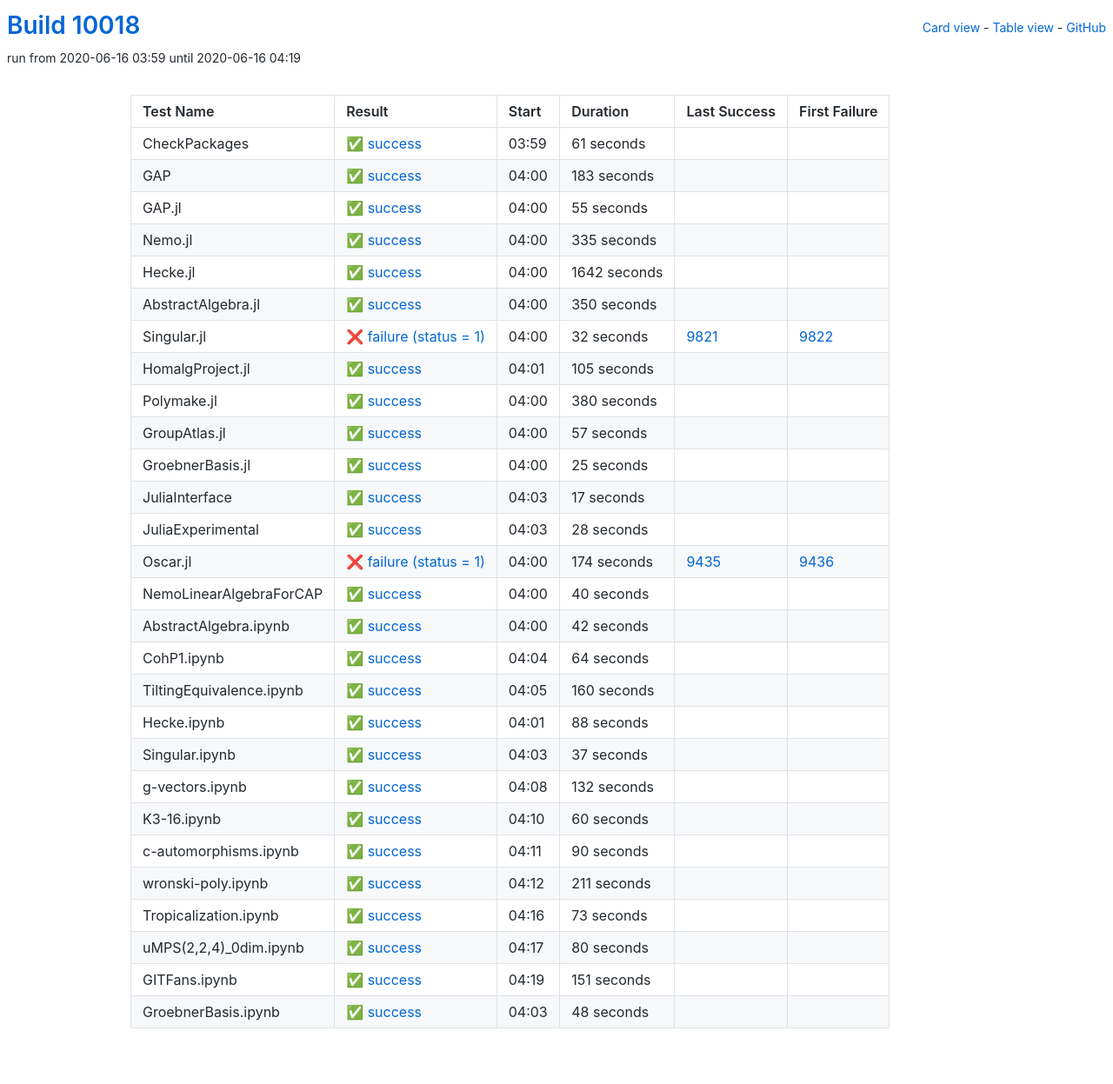
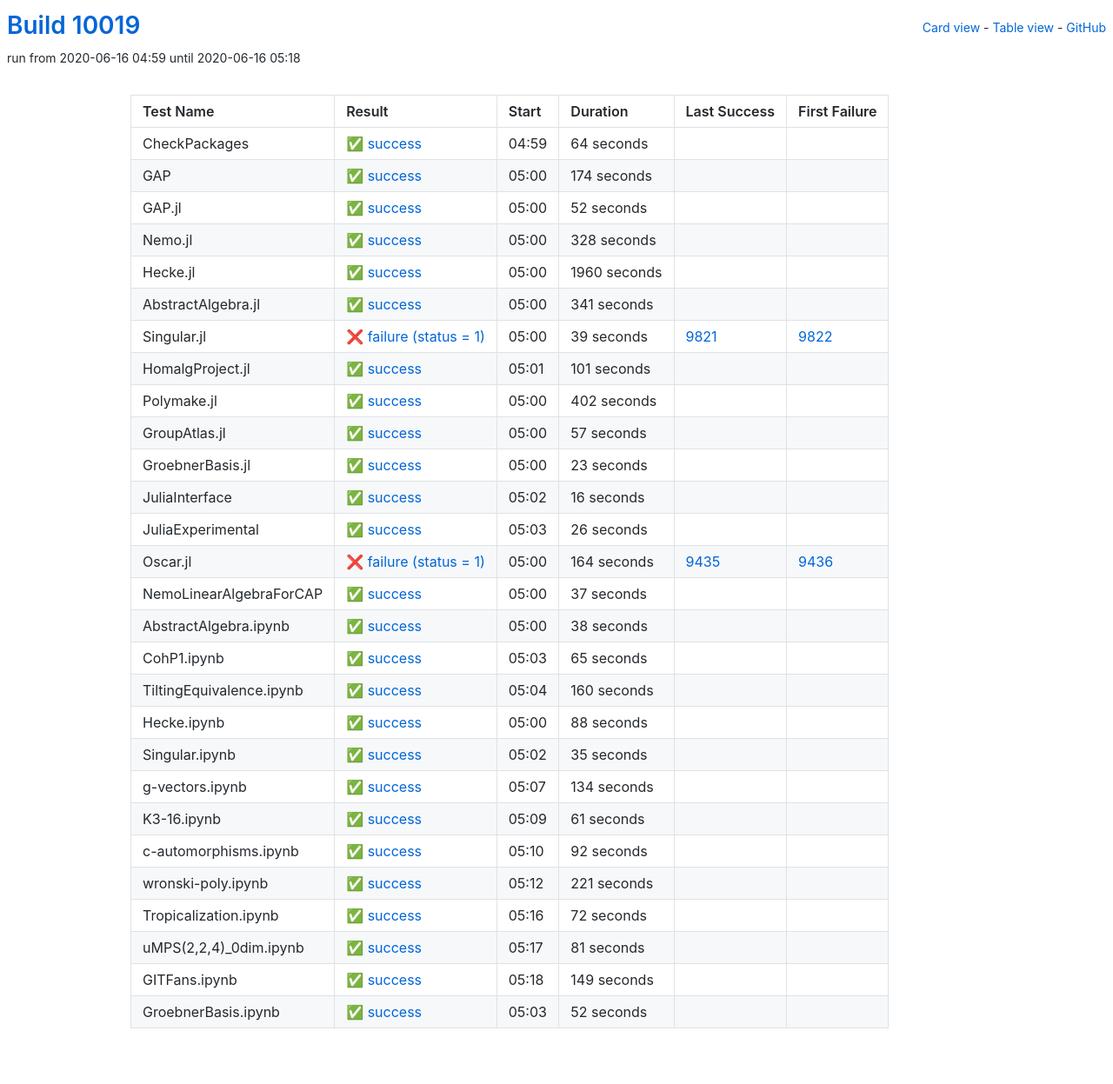
Before and after one commit to oscar-system/oscar-ci-status, a Jekyll site: the page built from table.html, in a window 1280 px wide. Shown: the whole page at 87% size. Built offline with Jekyll 4.4.1, drawn with Linux system fonts in a browser that asks for light colours.

Commit message:
Build #10019

```diff
--- a/_data/ci.yml
+++ b/_data/ci.yml
@@ -1,6 +1,6 @@
 ---
-build: 10018
-build_url: https://oscarci.mathematik.uni-kl.de/job/oscar/10018/
+build: 10019
+build_url: https://oscarci.mathematik.uni-kl.de/job/oscar/10019/
 job: oscar
 organization: oscar-system
 repo: oscar-ci-status
@@ -8,116 +8,116 @@ repourl: https://github.com/oscar-system/oscar-ci-status
 tests:
 - name: CheckPackages
   id: checkpackages
-  log: https://oscarci.mathematik.uni-kl.de/job/oscar/10018/artifact/logs/build-10018/CheckPackages.log
-  start: 2020-06-16 03:59
+  log: https://oscarci.mathematik.uni-kl.de/job/oscar/10019/artifact/logs/build-10019/CheckPackages.log
+  start: 2020-06-16 04:59
   success: true
   exitcode: 0
   status: success
-  duration: 61
+  duration: 64
   last_success: false
   last_success_url:
   first_failure: false
   first_failure_url:
 - name: GAP
   id: gap
-  log: https://oscarci.mathematik.uni-kl.de/job/oscar/10018/artifact/logs/build-10018/GAP.log
-  start: 2020-06-16 04:00
+  log: https://oscarci.mathematik.uni-kl.de/job/oscar/10019/artifact/logs/build-10019/GAP.log
+  start: 2020-06-16 05:00
   success: true
   exitcode: 0
   status: success
-  duration: 183
+  duration: 174
   last_success: false
   last_success_url:
   first_failure: false
   first_failure_url:
 - name: GAP.jl
   id: gap-jl
-  log: https://oscarci.mathematik.uni-kl.de/job/oscar/10018/artifact/logs/build-10018/GAP.jl.log
-  start: 2020-06-16 04:00
+  log: https://oscarci.mathematik.uni-kl.de/job/oscar/10019/artifact/logs/build-10019/GAP.jl.log
+  start: 2020-06-16 05:00
   success: true
   exitcode: 0
   status: success
-  duration: 55
+  duration: 52
   last_success: false
   last_success_url:
   first_failure: false
   first_failure_url:
 - name: Nemo.jl
   id: nemo-jl
-  log: https://oscarci.mathematik.uni-kl.de/job/oscar/10018/artifact/logs/build-10018/Nemo.jl.log
-  start: 2020-06-16 04:00
+  log: https://oscarci.mathematik.uni-kl.de/job/oscar/10019/artifact/logs/build-10019/Nemo.jl.log
+  start: 2020-06-16 05:00
   success: true
   exitcode: 0
   status: success
-  duration: 335
+  duration: 328
   last_success: false
   last_success_url:
   first_failure: false
   first_failure_url:
 - name: Hecke.jl
   id: hecke-jl
-  log: https://oscarci.mathematik.uni-kl.de/job/oscar/10018/artifact/logs/build-10018/Hecke.jl.log
-  start: 2020-06-16 04:00
+  log: https://oscarci.mathematik.uni-kl.de/job/oscar/10019/artifact/logs/build-10019/Hecke.jl.log
+  start: 2020-06-16 05:00
   success: true
   exitcode: 0
   status: success
-  duration: 1642
+  duration: 1960
   last_success: false
   last_success_url:
   first_failure: false
   first_failure_url:
 - name: AbstractAlgebra.jl
   id: abstractalgebra-jl
-  log: https://oscarci.mathematik.uni-kl.de/job/oscar/10018/artifact/logs/build-10018/AbstractAlgebra.jl.log
-  start: 2020-06-16 04:00
+  log: https://oscarci.mathematik.uni-kl.de/job/oscar/10019/artifact/logs/build-10019/AbstractAlgebra.jl.log
+  start: 2020-06-16 05:00
   success: true
   exitcode: 0
   status: success
-  duration: 350
+  duration: 341
   last_success: false
   last_success_url:
   first_failure: false
   first_failure_url:
 - name: Singular.jl
   id: singular-jl
-  log: https://oscarci.mathematik.uni-kl.de/job/oscar/10018/artifact/logs/build-10018/Singular.jl.log
-  start: 2020-06-16 04:00
+  log: https://oscarci.mathematik.uni-kl.de/job/oscar/10019/artifact/logs/build-10019/Singular.jl.log
+  start: 2020-06-16 05:00
   success: false
   exitcode: 1
   status: failure
-  duration: 32
+  duration: 39
   last_success: 9821
   last_success_url: https://oscarci.mathematik.uni-kl.de/job/oscar/9821/
   first_failure: 9822
   first_failure_url: https://oscarci.mathematik.uni-kl.de/job/oscar/9822/
 - name: HomalgProject.jl
   id: homalgproject-jl
-  log: https://oscarci.mathematik.uni-kl.de/job/oscar/10018/artifact/logs/build-10018/HomalgProject.jl.log
-  start: 2020-06-16 04:01
+  log: https://oscarci.mathematik.uni-kl.de/job/oscar/10019/artifact/logs/build-10019/HomalgProject.jl.log
+  start: 2020-06-16 05:01
   success: true
   exitcode: 0
   status: success
-  duration: 105
+  duration: 101
   last_success: false
   last_success_url:
   first_failure: false
   first_failure_url:
 - name: Polymake.jl
   id: polymake-jl
-  log: https://oscarci.mathematik.uni-kl.de/job/oscar/10018/artifact/logs/build-10018/Polymake.jl.log
-  start: 2020-06-16 04:00
+  log: https://oscarci.mathematik.uni-kl.de/job/oscar/10019/artifact/logs/build-10019/Polymake.jl.log
+  start: 2020-06-16 05:00
   success: true
   exitcode: 0
   status: success
-  duration: 380
+  duration: 402
   last_success: false
   last_success_url:
   first_failure: false
   first_failure_url:
 - name: GroupAtlas.jl
   id: groupatlas-jl
-  log: https://oscarci.mathematik.uni-kl.de/job/oscar/10018/artifact/logs/build-10018/GroupAtlas.jl.log
-  start: 2020-06-16 04:00
+  log: https://oscarci.mathematik.uni-kl.de/job/oscar/10019/artifact/logs/build-10019/GroupAtlas.jl.log
+  start: 2020-06-16 05:00
   success: true
   exitcode: 0
   status: success
@@ -128,92 +128,92 @@ tests:
   first_failure_url:
 - name: GroebnerBasis.jl
   id: groebnerbasis-jl
-  log: https://oscarci.mathematik.uni-kl.de/job/oscar/10018/artifact/logs/build-10018/GroebnerBasis.jl.log
-  start: 2020-06-16 04:00
+  log: https://oscarci.mathematik.uni-kl.de/job/oscar/10019/artifact/logs/build-10019/GroebnerBasis.jl.log
+  start: 2020-06-16 05:00
   success: true
   exitcode: 0
   status: success
-  duration: 25
+  duration: 23
   last_success: false
   last_success_url:
   first_failure: false
   first_failure_url:
 - name: JuliaInterface
   id: juliainterface
-  log: https://oscarci.mathematik.uni-kl.de/job/oscar/10018/artifact/logs/build-10018/JuliaInterface.log
-  start: 2020-06-16 04:03
+  log: https://oscarci.mathematik.uni-kl.de/job/oscar/10019/artifact/logs/build-10019/JuliaInterface.log
+  start: 2020-06-16 05:02
   success: true
   exitcode: 0
   status: success
-  duration: 17
+  duration: 16
   last_success: false
   last_success_url:
   first_failure: false
   first_failure_url:
 - name: JuliaExperimental
   id: juliaexperimental
-  log: https://oscarci.mathematik.uni-kl.de/job/oscar/10018/artifact/logs/build-10018/JuliaExperimental.log
-  start: 2020-06-16 04:03
+  log: https://oscarci.mathematik.uni-kl.de/job/oscar/10019/artifact/logs/build-10019/JuliaExperimental.log
+  start: 2020-06-16 05:03
   success: true
   exitcode: 0
   status: success
-  duration: 28
+  duration: 26
   last_success: false
   last_success_url:
   first_failure: false
   first_failure_url:
 - name: Oscar.jl
   id: oscar-jl
-  log: https://oscarci.mathematik.uni-kl.de/job/oscar/10018/artifact/logs/build-10018/Oscar.jl.log
-  start: 2020-06-16 04:00
+  log: https://oscarci.mathematik.uni-kl.de/job/oscar/10019/artifact/logs/build-10019/Oscar.jl.log
+  start: 2020-06-16 05:00
   success: false
   exitcode: 1
   status: failure
-  duration: 174
+  duration: 164
   last_success: 9435
   last_success_url: https://oscarci.mathematik.uni-kl.de/job/oscar/9435/
   first_failure: 9436
   first_failure_url: https://oscarci.mathematik.uni-kl.de/job/oscar/9436/
 - name: NemoLinearAlgebraForCAP
   id: nemolinearalgebraforcap
-  log: https://oscarci.mathematik.uni-kl.de/job/oscar/10018/artifact/logs/build-10018/NemoLinearAlgebraForCAP.log
-  start: 2020-06-16 04:00
+  log: https://oscarci.mathematik.uni-kl.de/job/oscar/10019/artifact/logs/build-10019/NemoLinearAlgebraForCAP.log
+  start: 2020-06-16 05:00
   success: true
   exitcode: 0
   status: success
-  duration: 40
+  duration: 37
   last_success: false
   last_success_url:
   first_failure: false
   first_failure_url:
 - name: AbstractAlgebra.ipynb
   id: abstractalgebra-ipynb
-  log: https://oscarci.mathematik.uni-kl.de/job/oscar/10018/artifact/logs/build-10018/AbstractAlgebra.ipynb.log
-  start: 2020-06-16 04:00
+  log: https://oscarci.mathematik.uni-kl.de/job/oscar/10019/artifact/logs/build-10019/AbstractAlgebra.ipynb.log
+  start: 2020-06-16 05:00
   success: true
   exitcode: 0
   status: success
-  duration: 42
+  duration: 38
   last_success: false
   last_success_url:
   first_failure: false
   first_failure_url:
 - name: CohP1.ipynb
   id: cohp1-ipynb
-  log: https://oscarci.mathematik.uni-kl.de/job/oscar/10018/artifact/logs/build-10018/CohP1.ipynb.log
-  start: 2020-06-16 04:04
+  log: https://oscarci.mathematik.uni-kl.de/job/oscar/10019/artifact/logs/build-10019/CohP1.ipynb.log
+  start: 2020-06-16 05:03
   success: true
   exitcode: 0
   status: success
-  duration: 64
+  duration: 65
   last_success: false
   last_success_url:
   first_failure: false
   first_failure_url:
 - name: TiltingEquivalence.ipynb
   id: tiltingequivalence-ipynb
-  log: https://oscarci.mathematik.uni-kl.de/job/oscar/10018/artifact/logs/build-10018/TiltingEquivalence.ipynb.log
-  start: 2020-06-16 04:05
+  log: https://oscarci.mathematik.uni-kl.de/job/oscar/10019/artifact/logs/build-10019/TiltingEquivalence.ipynb.log
+  start: 2020-06-16 05:04
   success: true
   exitcode: 0
   status: success
@@ -224,8 +224,8 @@ tests:
   first_failure_url:
 - name: Hecke.ipynb
   id: hecke-ipynb
-  log: https://oscarci.mathematik.uni-kl.de/job/oscar/10018/artifact/logs/build-10018/Hecke.ipynb.log
-  start: 2020-06-16 04:01
+  log: https://oscarci.mathematik.uni-kl.de/job/oscar/10019/artifact/logs/build-10019/Hecke.ipynb.log
+  start: 2020-06-16 05:00
   success: true
   exitcode: 0
   status: success
@@ -236,108 +236,108 @@ tests:
   first_failure_url:
 - name: Singular.ipynb
   id: singular-ipynb
-  log: https://oscarci.mathematik.uni-kl.de/job/oscar/10018/artifact/logs/build-10018/Singular.ipynb.log
-  start: 2020-06-16 04:03
+  log: https://oscarci.mathematik.uni-kl.de/job/oscar/10019/artifact/logs/build-10019/Singular.ipynb.log
+  start: 2020-06-16 05:02
   success: true
   exitcode: 0
   status: success
-  duration: 37
+  duration: 35
   last_success: false
   last_success_url:
   first_failure: false
   first_failure_url:
 - name: g-vectors.ipynb
   id: g-vectors-ipynb
-  log: https://oscarci.mathematik.uni-kl.de/job/oscar/10018/artifact/logs/build-10018/g-vectors.ipynb.log
-  start: 2020-06-16 04:08
+  log: https://oscarci.mathematik.uni-kl.de/job/oscar/10019/artifact/logs/build-10019/g-vectors.ipynb.log
+  start: 2020-06-16 05:07
   success: true
   exitcode: 0
   status: success
-  duration: 132
+  duration: 134
   last_success: false
   last_success_url:
   first_failure: false
   first_failure_url:
 - name: K3-16.ipynb
   id: k3-16-ipynb
-  log: https://oscarci.mathematik.uni-kl.de/job/oscar/10018/artifact/logs/build-10018/K3-16.ipynb.log
-  start: 2020-06-16 04:10
+  log: https://oscarci.mathematik.uni-kl.de/job/oscar/10019/artifact/logs/build-10019/K3-16.ipynb.log
+  start: 2020-06-16 05:09
   success: true
   exitcode: 0
   status: success
-  duration: 60
+  duration: 61
   last_success: false
   last_success_url:
   first_failure: false
   first_failure_url:
 - name: c-automorphisms.ipynb
   id: c-automorphisms-ipynb
-  log: https://oscarci.mathematik.uni-kl.de/job/oscar/10018/artifact/logs/build-10018/c-automorphisms.ipynb.log
-  start: 2020-06-16 04:11
+  log: https://oscarci.mathematik.uni-kl.de/job/oscar/10019/artifact/logs/build-10019/c-automorphisms.ipynb.log
+  start: 2020-06-16 05:10
   success: true
   exitcode: 0
   status: success
-  duration: 90
+  duration: 92
   last_success: false
   last_success_url:
   first_failure: false
   first_failure_url:
 - name: wronski-poly.ipynb
   id: wronski-poly-ipynb
-  log: https://oscarci.mathematik.uni-kl.de/job/oscar/10018/artifact/logs/build-10018/wronski-poly.ipynb.log
-  start: 2020-06-16 04:12
+  log: https://oscarci.mathematik.uni-kl.de/job/oscar/10019/artifact/logs/build-10019/wronski-poly.ipynb.log
+  start: 2020-06-16 05:12
   success: true
   exitcode: 0
   status: success
-  duration: 211
+  duration: 221
   last_success: false
   last_success_url:
   first_failure: false
   first_failure_url:
 - name: Tropicalization.ipynb
   id: tropicalization-ipynb
-  log: https://oscarci.mathematik.uni-kl.de/job/oscar/10018/artifact/logs/build-10018/Tropicalization.ipynb.log
-  start: 2020-06-16 04:16
+  log: https://oscarci.mathematik.uni-kl.de/job/oscar/10019/artifact/logs/build-10019/Tropicalization.ipynb.log
+  start: 2020-06-16 05:16
   success: true
   exitcode: 0
   status: success
-  duration: 73
+  duration: 72
   last_success: false
   last_success_url:
   first_failure: false
   first_failure_url:
 - name: uMPS(2,2,4)_0dim.ipynb
   id: umps-2-2-4-0dim-ipynb
-  log: https://oscarci.mathematik.uni-kl.de/job/oscar/10018/artifact/logs/build-10018/uMPS-2-2-4-_0dim.ipynb.log
-  start: 2020-06-16 04:17
+  log: https://oscarci.mathematik.uni-kl.de/job/oscar/10019/artifact/logs/build-10019/uMPS-2-2-4-_0dim.ipynb.log
+  start: 2020-06-16 05:17
   success: true
   exitcode: 0
   status: success
-  duration: 80
+  duration: 81
   last_success: false
   last_success_url:
   first_failure: false
   first_failure_url:
 - name: GITFans.ipynb
   id: gitfans-ipynb
-  log: https://oscarci.mathematik.uni-kl.de/job/oscar/10018/artifact/logs/build-10018/GITFans.ipynb.log
-  start: 2020-06-16 04:19
+  log: https://oscarci.mathematik.uni-kl.de/job/oscar/10019/artifact/logs/build-10019/GITFans.ipynb.log
+  start: 2020-06-16 05:18
   success: true
   exitcode: 0
   status: success
-  duration: 151
+  duration: 149
   last_success: false
   last_success_url:
   first_failure: false
   first_failure_url:
 - name: GroebnerBasis.ipynb
   id: groebnerbasis-ipynb
-  log: https://oscarci.mathematik.uni-kl.de/job/oscar/10018/artifact/logs/build-10018/GroebnerBasis.ipynb.log
-  start: 2020-06-16 04:03
+  log: https://oscarci.mathematik.uni-kl.de/job/oscar/10019/artifact/logs/build-10019/GroebnerBasis.ipynb.log
+  start: 2020-06-16 05:03
   success: true
   exitcode: 0
   status: success
-  duration: 48
+  duration: 52
   last_success: false
   last_success_url:
   first_failure: false
```
Also changed, not shown: README.md.
